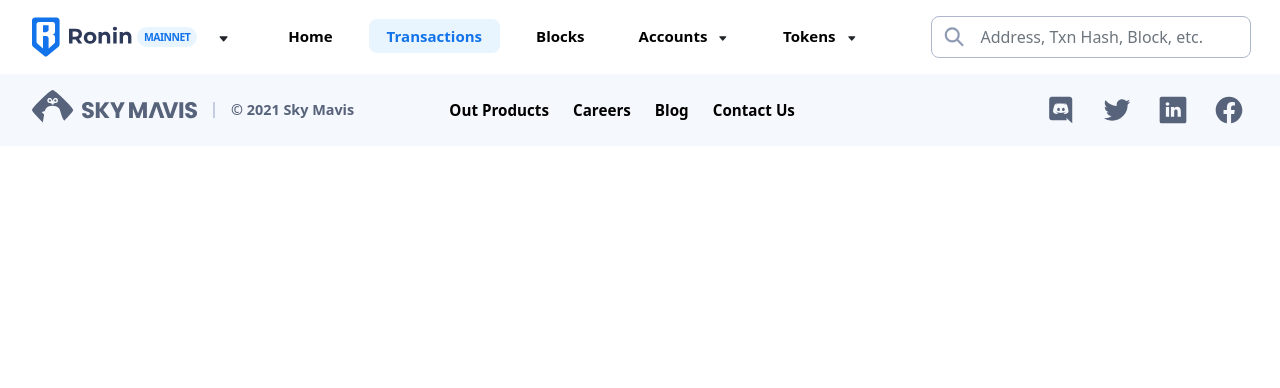
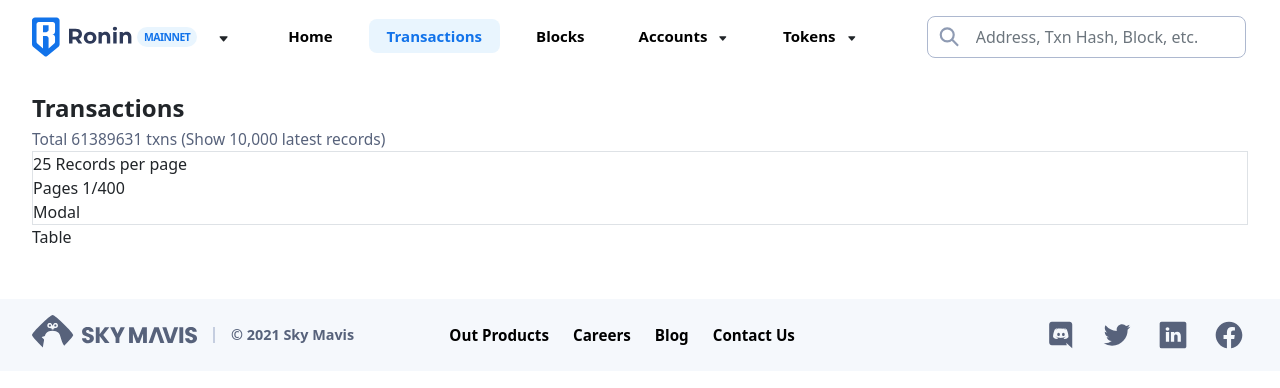
Before and after one commit to theweezar/marketplace-react-php, a React (Create React App) app: page / in a window 1280 px wide. Shown: the top 388 px of the page. Built offline with nearby package versions, Linux system fonts and the light colour scheme.

Commit message:
Update : testing Router, 10% in Container

```diff
--- a/package.json
+++ b/package.json
@@ -12,6 +12,8 @@
     "react": "^17.0.2",
     "react-dom": "^17.0.2",
     "react-icons": "^4.2.0",
+    "react-router": "^5.2.1",
+    "react-router-dom": "^5.3.0",
     "react-scripts": "4.0.3",
     "web-vitals": "^1.0.1"
   },
--- a/src/layouts/transactionLayout.jsx
+++ b/src/layouts/transactionLayout.jsx
@@ -1,8 +1,11 @@
 import React from 'react';
-import '../scss/transaction.scss';
-import Header from '../transaction/components/header'
-import Footer from '../transaction/components/footer'
-
+import '../scss/transaction-layout.scss';
+import Header from '../transaction/components/header';
+import Footer from '../transaction/components/footer';
+import Transaction from '../transaction/transaction';
+import {
+    BrowserRouter as Router, Route
+  } from "react-router-dom";
 /**
  * Transaction include const Header and Footer
  * can apply any Container to render
@@ -14,11 +17,22 @@
     return (
         <>
         <div className="custom-container">
-        <Header>Header</Header>
         {/* For Routing and futher development */}
-        {props.layout}
+        <Router>
+            <Header/>
+                <Route path="/home">
+                    Home page
+                </Route>
+                <Route exact path="/">
+                    <Transaction/>
+                </Route>
+                <Route path="/blocks">
+                    Blocks page
+                </Route>
+        </Router>
+        {/* For Routing and futher development */}
         </div>
-        <Footer>Footer</Footer>
+        <Footer/>
         </>
     );
 }
--- a/src/scss/transaction/components/footer.scss
+++ b/src/scss/transaction/components/footer.scss
@@ -6,12 +6,14 @@
 $border-color: #dee6f1;
 $hover-color: #1273ea;
 
+// SPECIFIC
 footer {
     background-color: $bgfooter-color;
     padding: 30px 0;
     @include media-breakpoint-up( lg ){
         padding: 16px 0;
     }
+    // ---------- 01 FOOTER CONTAINER ------------------
     .footer-container {
         margin: 0;
         padding: 0 1em;
@@ -30,6 +32,8 @@
             padding: 0;
             margin: 0;
         }
+
+        // ---------- 01.1 FOOTER SPONSOR AREA ------------------
         .footer__sponsor_area {
             display: flex;
             flex-direction: column;
@@ -76,6 +80,7 @@
             }
         }
 
+        // ---------- 01.2 FOOTER VISIT AREA ------------------
         .footer__visit_area {
             padding-bottom: 20px;
             @include media-breakpoint-up( lg ){
@@ -122,6 +127,7 @@
             }
         }
 
+        // ---------- 01.3 FOOTER SOCIAL AREA ------------------
         .footer__social_area {
             border-top: 1px solid $border-color;
             padding: 0;
--- a/src/scss/transaction/components/header.scss
+++ b/src/scss/transaction/components/header.scss
@@ -6,6 +6,10 @@
 $color-info: #1273ea;
 
 // COMMON
+.background-info {
+  background-color: $bgcolor-info !important;
+  color: $color-info !important;
+}
 .select_box {
   position: absolute;
   background-color: #fff;
@@ -39,6 +43,7 @@
       }
     }
   }
+
     // TYPE 2 : BRANDING
   &.navigation__list_select_box {
     min-width: 240px;
@@ -196,10 +201,14 @@
     // -------------------------SEARCHING ------------------------
     .searching__area {
     //  #01 : INPUTBOX
+        @include media-breakpoint-up(lg) {
+          padding: 0;
+          margin: 0;
+        }
       .inputbox {
         position: relative;
-        margin: 1em 0.3em;
-
+        margin: 1em 0.3em 1em 0em;
+        width: auto;
         @include media-breakpoint-up(lg) {
           width: 103%;
         }
--- a/src/scss/transaction/transaction.scss
+++ b/src/scss/transaction/transaction.scss
@@ -1,18 +1,7 @@
 @import './components/header';
 @import './components/footer';
-$bgcolor-info : #e9f5fe;
-$color-info: #1273ea;
-
-/* Common  */
-.background-info {
-    background-color: $bgcolor-info !important;
-    color: $color-info !important;
-}
-
-.btn {
-    outline: none !important;
-}
-
+$subtitle-text-color: #57627b;
+// COMMON
 .custom-container {
     margin: 0;
     padding: 0 1em;
@@ -27,7 +16,42 @@
         max-width: 1280px;
         margin: 0 auto;
     }
-
 }
 
-/* Specific */
+// SPECIFIC
+.transaction{
+    padding: 0;
+    margin: 20px 0 50px 0;
+    // ------ 01 TITLE ----------------
+    .transaction__title_panel{
+        // ---- 01.1 TITLE BOX ------
+        .title-box{
+            .title{
+                font-weight: 600;
+                font-size: 1.5em;
+                padding: 0;
+                margin: 0;
+            }
+            .subtitle{
+                padding: 0;
+                margin-top: 5px;
+                font-size: .97em;
+                color: $subtitle-text-color;
+            }
+        }
+        // ---- 01.2 PAGINATION BOX ------
+        .pagination-box{
+
+            .sub-box{
+                &.desktop-box{
+
+                }
+                &.mobile-box{
+                    .modal-box{
+
+                    }
+                }
+            }
+        }
+    }
+}
--- a/src/transaction/components/header.jsx
+++ b/src/transaction/components/header.jsx
@@ -3,6 +3,9 @@
 import { HiMenu } from "react-icons/hi";
 import { GrSearch } from "react-icons/gr";
 import { GoPrimitiveDot } from "react-icons/go";
+import {
+  Link
+} from "react-router-dom";
 
 /**
  * Use in layout/transaction
@@ -23,13 +26,13 @@
     {
       active: false,
       name: "Home",
-      route: "#",
+      route: "/home",
       options: [],
     },
     {
       active: true,
       name: "Transactions",
-      route: "#",
+      route: "/",
       options: [],
     },
     {
@@ -193,11 +196,12 @@
                   className={item.active ? "item active" : "item"}
                   onClick={
                     item.name.toLowerCase().match("account")
-                      ? onClickAccountButton
-                      : onClickTokenButton
+                      ? onClickAccountButton :
+                    item.name.toLowerCase().match("token")
+                      ?  onClickTokenButton : null
                   }
                 >
-                  <a href={item.route}>{item.name}</a>
+                  <Link to={item.route}>{item.name}</Link>
                   {item.options.length === 0 ? (
                     ""
                   ) : (
@@ -248,7 +252,7 @@
         </div>
 
         {/* --1.3-SEARCHING_AREA -------------------------------- */}
-        <div className="searching__area col-12 col-lg-3 p-0 m-0">
+        <div className="searching__area col-12 col-lg-3">
           {/* --1.3.1-NAVIGATION_LIST ------------ */}
           <div className="inputbox ">
             <input
--- a/src/transaction/transaction.jsx
+++ b/src/transaction/transaction.jsx
@@ -1,13 +1,71 @@
-import React from 'react';
+import {useState, useEffect} from 'react';
 /**
  * For Container
  * @returns
  */
-const Transaction = () => {
+const Transaction = (props) => {
+    /* -----CONST ------------------------ */
+    const TRANSACTION_TITLE = 'Transactions';
+    const LIMIT_LASTEST_RECORDS = '10,000';
+    /* -----STATES ------------------------ */
+    const [records, setRecords] = useState(25);
+    const [totalRecords, setTotalRecords] = useState(61389631);
+
+    const [page, setPage] = useState(1);
+    const [totalPage, setTotalPage] = useState(400);
+
+    useEffect(() => {
+        console.log(page);
+        console.log(totalRecords);
+        console.log(records);
+        console.log(totalPage);
+    }, [page,totalRecords,records,totalPage]);
+
     return (
-        <div>
+        <>
+        {/* --1. TRANSACTION------------------------------*/}
+        <div className="transaction container-fluid">
+            {/* --1.1. TITLE------------------------------  */}
+            <div className="transaction__title_panel">
+                    {/* --1.1.1. TITLEBOX ------------- */}
+                    <div className="title-box">
+                        <h5 className="title">
+                            {TRANSACTION_TITLE}
+                        </h5>
+                        <div className="subtitle">
+                            Total {totalRecords} txns (Show {LIMIT_LASTEST_RECORDS} latest records)
+                        </div>
+                    </div>
 
+                    {/* --1.1.2. PAGINATIONBOX ------------- */}
+                    <div className="pagination-box border">
+                        <div className="sub-box desktop-box"></div>
+                        <div className="sub-box mobile-box">
+                            <div className="info-box">
+                                <div>
+                                    {records} Records per page
+                                </div>
+                                <div>
+                                    Pages <span className="bold">{page}/{totalPage}</span>
+                                </div>
+                                <div className="modal-box">
+                                    Modal
+                                </div>
+                            </div>
+                            <div className="btn-box">
+
+                            </div>
+                        </div>
+                    </div>
+            </div>
+
+            {/* --1.2. TABLE------------------------------  */}
+            <div>
+                Table
+            </div>
         </div>
+
+        </>
     );
 }
 
```
Also changed, not shown: scss/transaction/components/header.scss (deleted, +0 -103 lines), src/scss/search/search.scss (deleted), src/scss/transaction-layout.scss (renamed from src/scss/transaction.scss), src/transaction/components/search/filter/filter.jsx (added), src/transaction/components/search/searchResult.jsx (added), 1 other file (tests, documents, lock files or other folders). Lines whose indentation alone changed are shown as unchanged.
